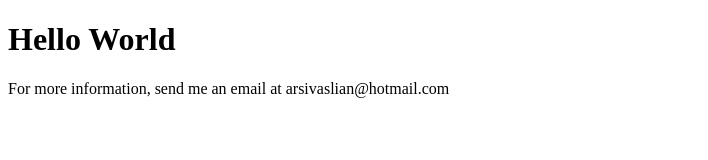
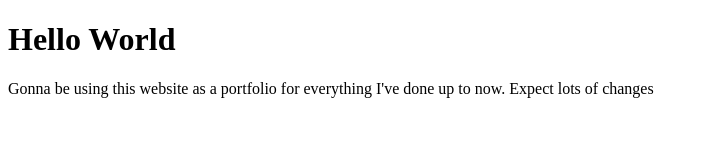
Before and after one commit to Sir-Whiteboard/macroprogr.am, a plain HTML site: page index.html in a window 1280 px wide. Shown: the whole page, without its empty margins (0-708 px from the left). Drawn offline with Linux system fonts and the light colour scheme.

Commit message:
Updating main page

```diff
--- a/index.html
+++ b/index.html
@@ -7,6 +7,6 @@
 </head>
 <body>
     <h1>Hello World</h1>
-    <p>For more information, send me an email at arsivaslian@hotmail.com</p>
+    <p>Gonna be using this website as a portfolio for everything I've done up to now. Expect lots of changes</p>
 </body>
 </html>
```
